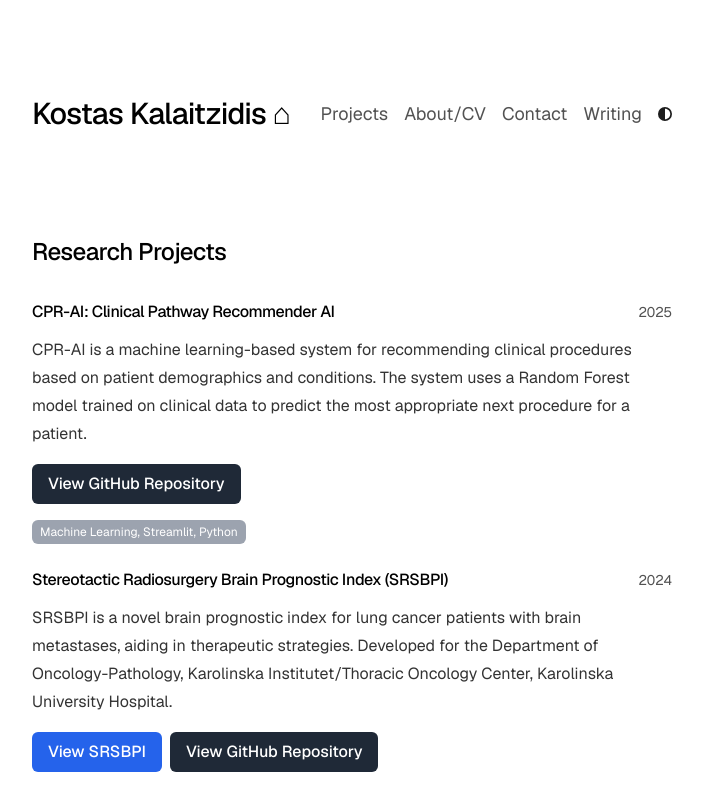
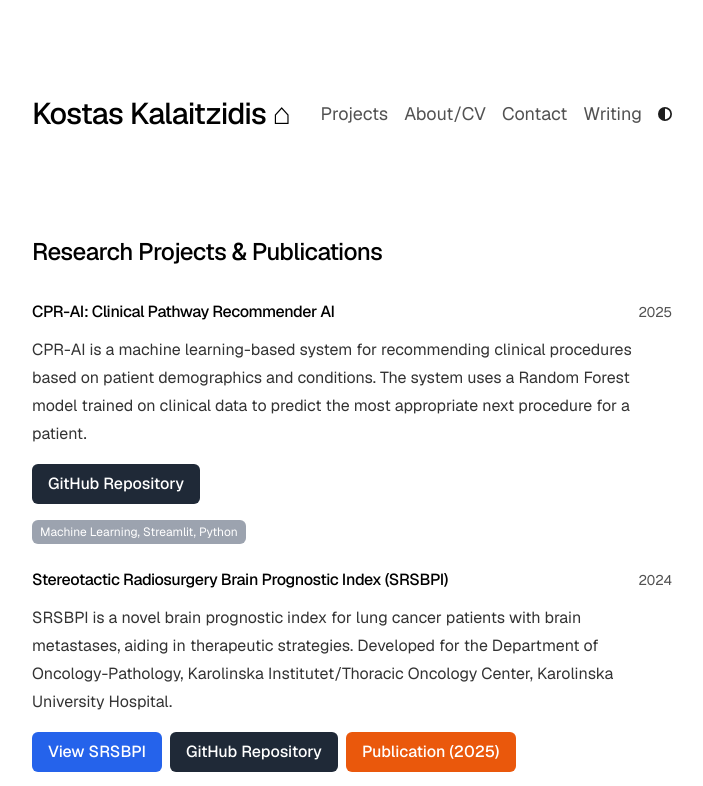
Before and after one commit to konkalaitzidis/kostaskal.com, a Next.js app: page /projects in a window 1280 px wide. Shown: the top 786 px of the page, without its empty margins (288-991 px from the left). Built offline with nearby package versions, Linux system fonts and the light colour scheme.

Commit message:
updated SRS with publication link

```diff
--- a/app/bpnn/page.tsx
+++ b/app/bpnn/page.tsx
@@ -9,7 +9,7 @@ export const metadata: Metadata = {
 export default function Thesis() {
   return (
 
-    <section className="px-8 py-8 mx-auto max-w-4xl">
+    <section className="px-4 py-8 mx-auto max-w-4xl">
       <h1 className="mb-8 text-3xl font-bold tracking-tight">The Behavioural Prediction Neural Network (BPNN) toolkit</h1>
        {/* Cover Photo */}
       <div className="mb-8">
--- a/app/page.tsx
+++ b/app/page.tsx
@@ -1,5 +1,18 @@
 import Image from "next/image";
 import { socialLinks } from "./config";
+
+export interface Project {
+  title: string;
+  year: number;
+  description: string;
+  url_1?: string;
+  url_2: string;
+  url_3: string;
+  button_1_description?: string;
+  button_2_description?: string;
+  button_3_description?: string;
+  tags: any;
+}
 
 export default function Page() {
   return (
@@ -46,7 +59,10 @@ export default function Page() {
     Ex-TEDx Curator with a history of cross-disciplinary collaboration in fast-paced, multicultural settings.
     Completed mandatory military service. */}
           </p>
-          <p>Based in Stockholm, Sweden.</p>
+          <p>Based in Stockholm, Sweden 🇸🇪</p>
+
+          <p>Latest Publication: </p>
+
           <p>
             Want to tell me something? {" "}
             <a href="/contact" style={{ color: "#0077b5", fontWeight: "bold" }}>
--- a/app/projects/page.tsx
+++ b/app/projects/page.tsx
@@ -1,6 +1,19 @@
 import React from "react";
 import type { Metadata } from "next";
 import { projects } from "./project-data";
+
+export interface Project {
+  title: string;
+  year: number;
+  description: string;
+  url_1?: string;
+  url_2: string;
+  url_3: string;
+  button_1_description?: string;
+  button_2_description?: string;
+  button_3_description?: string;
+  tags: any;
+}
 
 export const metadata: Metadata = {
   title: "Research Projects",
@@ -10,7 +23,7 @@ export const metadata: Metadata = {
 export default function Projects() {
   return (
     <section>
-      <h1 className="mb-8 text-2xl font-medium tracking-tight">Research Projects</h1>
+      <h1 className="mb-8 text-2xl font-medium tracking-tight">Research Projects & Publications</h1>
       {/* <p>Hold tight! In progess...</p> */}
 
       <div className="space-y-6">
@@ -50,6 +63,16 @@ export default function Projects() {
                     {project.button_2_description}
                   </a>
                 )}
+                {project.url_3 && project.button_3_description && (
+                  <a
+                    href={project.url_2}
+                    target="_blank"
+                    rel="noopener noreferrer"
+                    className="inline-block px-4 py-2 text-white bg-orange-600 hover:bg-orange-700 rounded-md font-medium"
+                  >
+                    {project.button_3_description}
+                  </a>
+                )}
               </div>
               <div className="flex flex-wrap space-x-1">
                 <a
--- a/app/projects/project-data.tsx
+++ b/app/projects/project-data.tsx
@@ -3,9 +3,11 @@ export interface Project {
   year: number;
   description: string;
   url_1?: string;
-  url_2: string;
+  url_2?: string;
+  url_3?: string;
   button_1_description?: string;
   button_2_description?: string;
+  button_3_description?: string;
   tags: any;
 }
 
@@ -17,7 +19,8 @@ export const projects: Project[] = [
     description:
       "CPR-AI is a machine learning-based system for recommending clinical procedures based on patient demographics and conditions. The system uses a Random Forest model trained on clinical data to predict the most appropriate next procedure for a patient.",
     url_2: "https://github.com/konkalaitzidis/cpr-ai",
-    button_2_description: "View GitHub Repository",
+    url_3: "",
+    button_2_description: "GitHub Repository",
     tags: "Machine Learning, Streamlit, Python",
   },
   {
@@ -27,8 +30,10 @@ export const projects: Project[] = [
       "SRSBPI is a novel brain prognostic index for lung cancer patients with brain metastases, aiding in therapeutic strategies. Developed for the Department of Oncology-Pathology, Karolinska Institutet/Thoracic Oncology Center, Karolinska University Hospital.",
     url_1: "https://srs-bpi.org/",
     url_2: "https://github.com/konkalaitzidis/srsbpi",
+    url_3: "https://www.sciencedirect.com/science/article/pii/S0010482525011412?via%3Dihub",
     button_1_description: "View SRSBPI",
-    button_2_description: "View GitHub Repository",
+    button_2_description: "GitHub Repository",
+    button_3_description: "Publication (2025)",
     tags: "HTML/CSS, JavaScript",
   },
   {
@@ -39,7 +44,8 @@ export const projects: Project[] = [
     url_1: "/bpnn",
     url_2: "https://github.com/konkalaitzidis/bpnn",
     button_1_description: "View BPNN Toolkit",
-    button_2_description: "View GitHub Repository",
+    button_2_description: "GitHub Repository",
+    url_3: "",
     tags: "Python, TensorFlow, Keras",
   }
 ];
```
